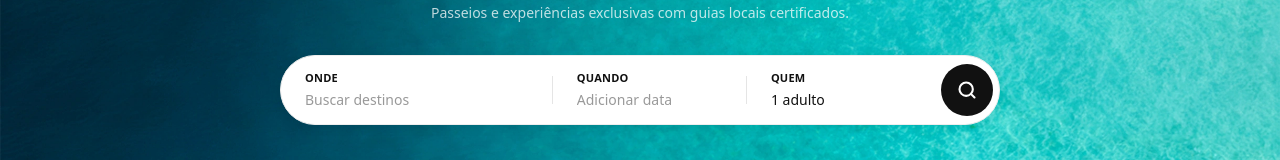
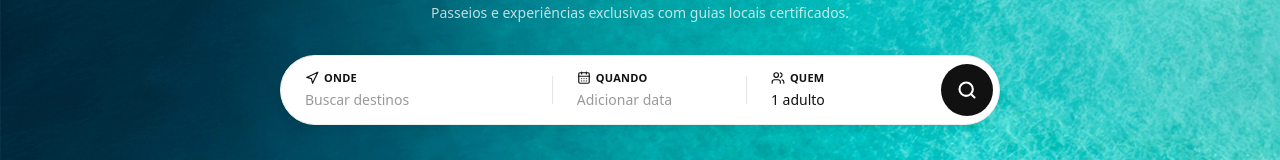
Before and after one commit to Huendelx/Tour-Porto-Seguro, a Next.js app: page / in a window 1280 px wide. Shown: the part 255-415 px from the top of the page. Built offline with nearby package versions, Linux system fonts and the light colour scheme.

Commit message:
feat: ícones Navigation/CalendarDays/Users no search bar desktop

```diff
--- a/src/components/TourSearchBar.tsx
+++ b/src/components/TourSearchBar.tsx
@@ -300,9 +300,9 @@ function DesktopSearch({ destino, setDestino, date, setDate, adults, setAdults,
   useClickOutside(ref, () => setActive(null));
 
   const fields = [
-    { id: "onde", label: "Onde", value: destino?.name?.split(",")[0] || "", placeholder: "Buscar destinos" },
-    { id: "quando", label: "Quando", value: formatDate(date), placeholder: "Adicionar data" },
-    { id: "quem", label: "Quem", value: formatGuests(adults, kids), placeholder: "Participantes" },
+    { id: "onde", label: "Onde", value: destino?.name?.split(",")[0] || "", placeholder: "Buscar destinos", icon: <Navigation size={14} strokeWidth={2} /> },
+    { id: "quando", label: "Quando", value: formatDate(date), placeholder: "Adicionar data", icon: <CalendarDays size={14} strokeWidth={2} /> },
+    { id: "quem", label: "Quem", value: formatGuests(adults, kids), placeholder: "Participantes", icon: <Users size={14} strokeWidth={2} /> },
   ];
 
   return (
@@ -326,7 +326,8 @@ function DesktopSearch({ destino, setDestino, date, setDate, adults, setAdults,
               onMouseEnter={(e) => { if (active !== f.id) e.currentTarget.style.background = "#f7f7f7"; }}
               onMouseLeave={(e) => { if (active !== f.id) e.currentTarget.style.background = "transparent"; }}
             >
-              <div style={{ fontSize: 11, fontWeight: 700, color: "#111", letterSpacing: "0.02em", textTransform: "uppercase" }}>
+              <div style={{ display: "flex", alignItems: "center", gap: 5, fontSize: 11, fontWeight: 700, color: "#111", letterSpacing: "0.02em", textTransform: "uppercase" }}>
+                {f.icon}
                 {f.label}
               </div>
               <div style={{
```
